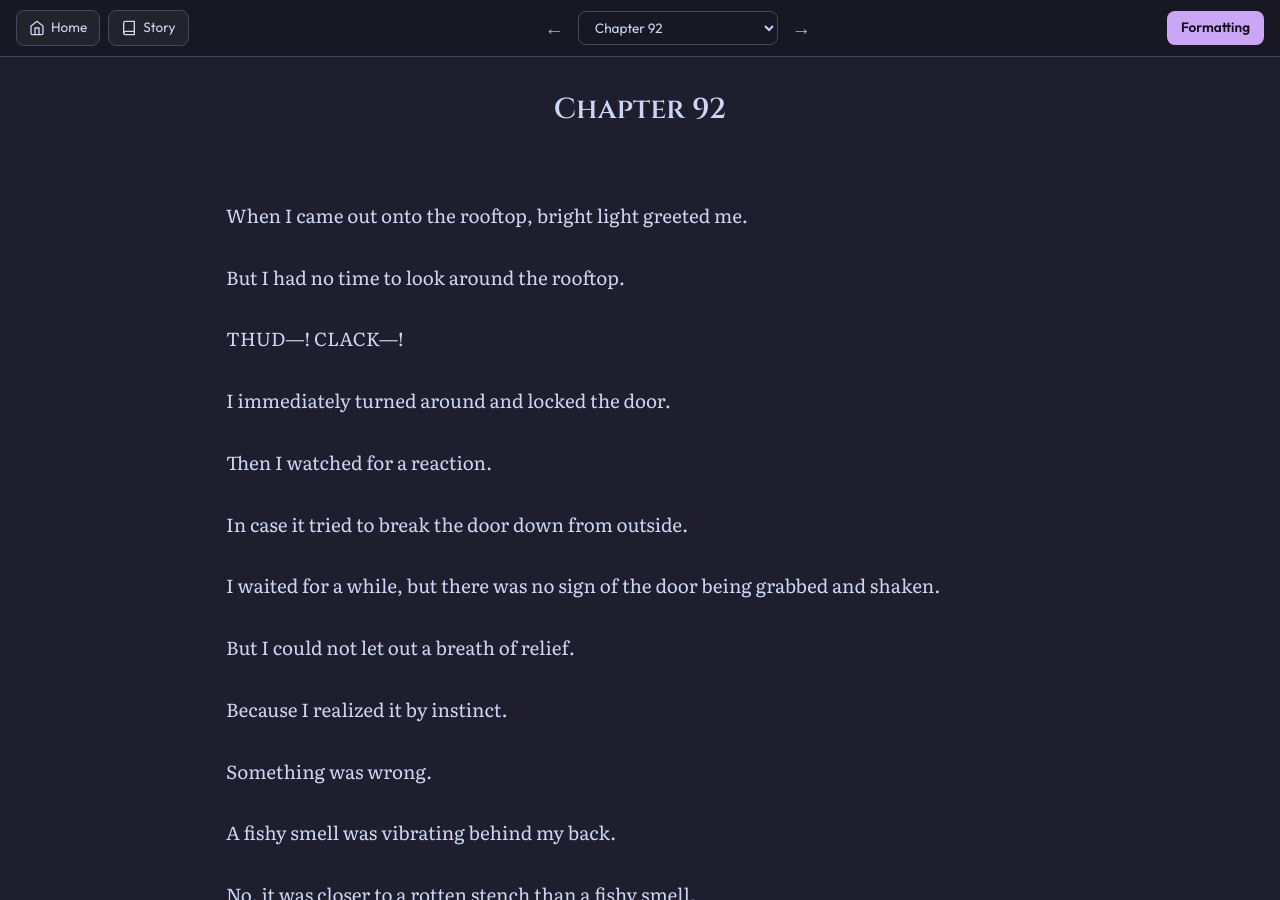
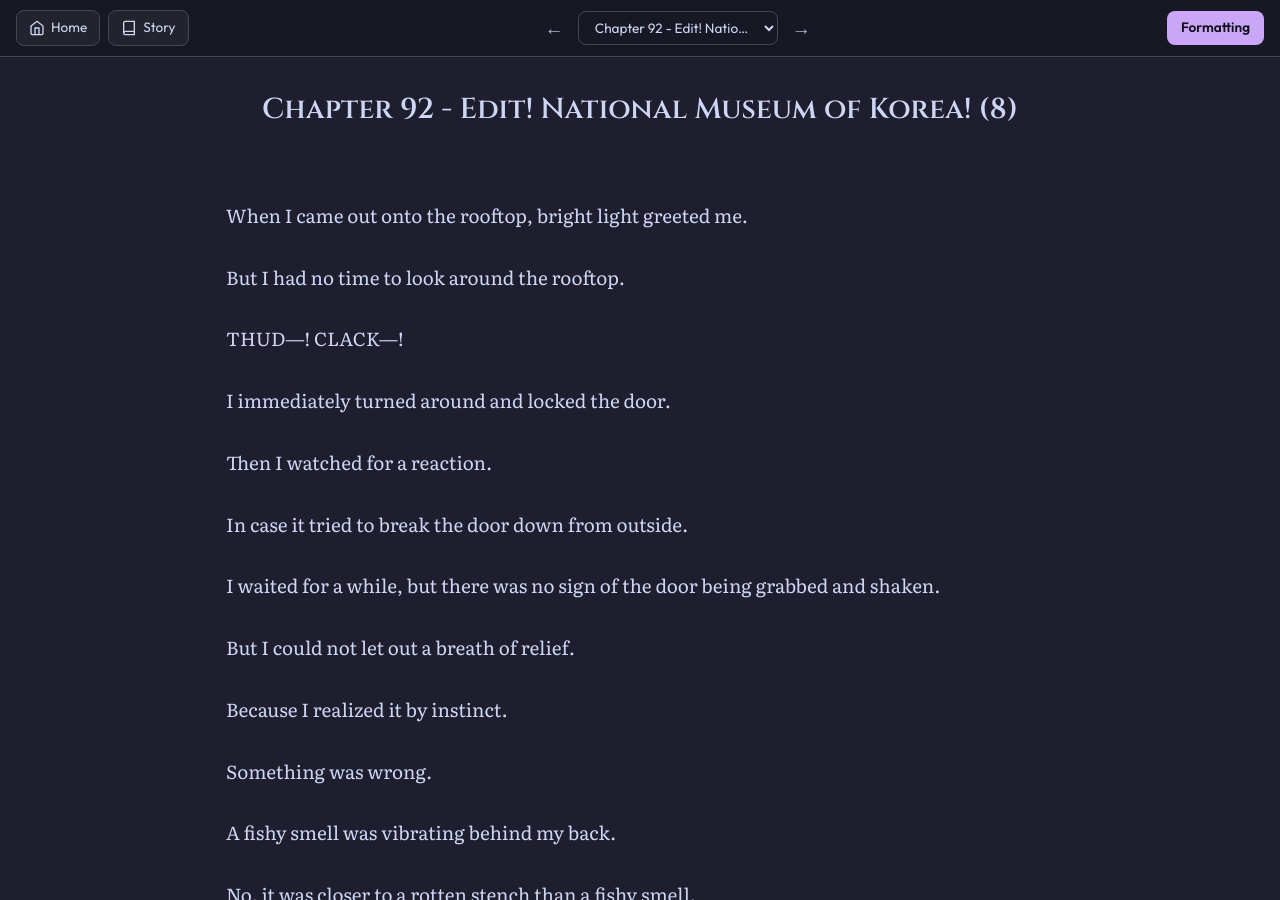
Before and after one commit to soleumn/soleumn.github.io, a Jekyll site: the page built from _chapters/esg/ch92.md, in a window 1280 px wide and 900 px high. Built offline with Jekyll 4.4.1, drawn with Linux system fonts in a browser that asks for light colours; comment, search, counter and statistics services are not loaded.

Commit message:
Update ch92.md

```diff
--- a/_chapters/esg/ch92.md
+++ b/_chapters/esg/ch92.md
@@ -1,5 +1,5 @@
 ---
-title: "Chapter 92"
+title: "Chapter 92 - Edit! National Museum of Korea! (8)"
 categories: esg
 capitulo: 92
 ---
```
